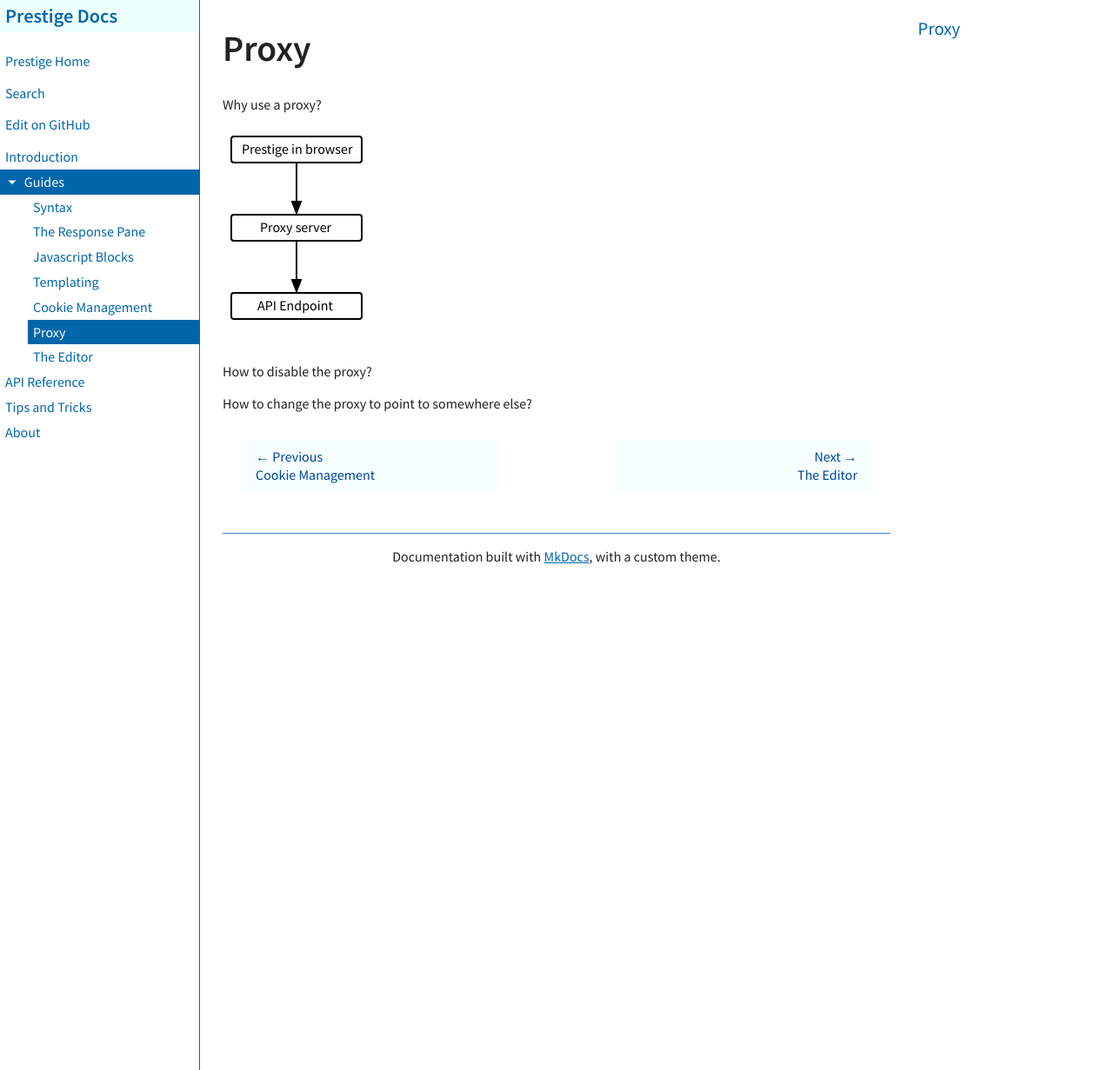
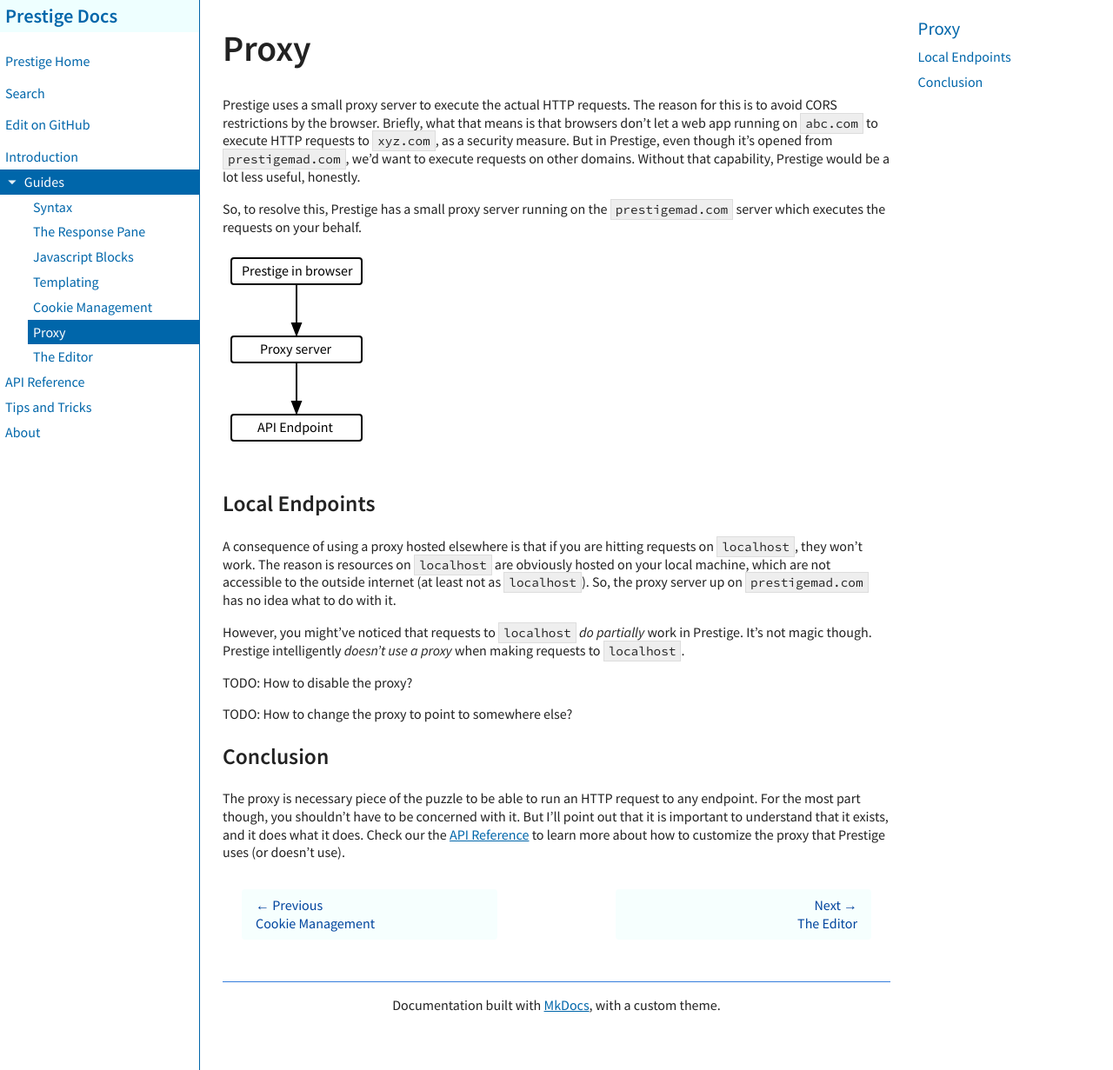
Before and after one commit to sharat87/prestige, an MkDocs documentation site: the page built from docs/content/guides/proxy.md, in a window 1280 px wide and 1231 px high. Shown: the whole window at 87% size. Built offline with MkDocs 1.6.1, drawn with Linux system fonts in a browser that asks for light colours.

Commit message:
Add docs on proxy and editor

```diff
--- a/docs/content/guides/proxy.md
+++ b/docs/content/guides/proxy.md
@@ -1,6 +1,13 @@
 # Proxy
 
-Why use a proxy?
+Prestige uses a small proxy server to execute the actual HTTP requests. The reason for this is to avoid CORS
+restrictions by the browser. Briefly, what that means is that browsers don't let a web app running on `abc.com` to
+execute HTTP requests to `xyz.com`, as a security measure. But in Prestige, even though it's opened from
+`prestigemad.com`, we'd want to execute requests on other domains. Without that capability, Prestige would be a lot less
+useful, honestly.
+
+So, to resolve this, Prestige has a small proxy server running on the `prestigemad.com` server which executes the
+requests on your behalf.
 
 <svg width="600" height="250" version="1.1" xmlns="http://www.w3.org/2000/svg">
   <rect x="10" y="10" rx="3" ry="3" width="150" height="30" stroke="black" fill="transparent" stroke-width="2"/>
@@ -15,6 +22,22 @@ Why use a proxy?
   <text x="40" y="210">API Endpoint</text>
 </svg>
 
-How to disable the proxy?
+## Local Endpoints
 
-How to change the proxy to point to somewhere else?
+A consequence of using a proxy hosted elsewhere is that if you are hitting requests on `localhost`, they won't work. The
+reason is resources on `localhost` are obviously hosted on your local machine, which are not accessible to the outside
+internet (at least not as `localhost`). So, the proxy server up on `prestigemad.com` has no idea what to do with it.
+
+However, you might've noticed that requests to `localhost` *do partially* work in Prestige. It's not magic though.
+Prestige intelligently *doesn't use a proxy* when making requests to `localhost`.
+
+TODO: How to disable the proxy?
+
+TODO: How to change the proxy to point to somewhere else?
+
+## Conclusion
+
+The proxy is necessary piece of the puzzle to be able to run an HTTP request to any endpoint. For the most part though,
+you shouldn't have to be concerned with it. But I'll point out that it is important to understand that it exists, and it
+does what it does. Check our the [API Reference](../api-reference.md) to learn more about how to customize the proxy
+that Prestige uses (or doesn't use).
```
Also changed, not shown: docs/content/guides/editor.md (+16 -3 lines).
